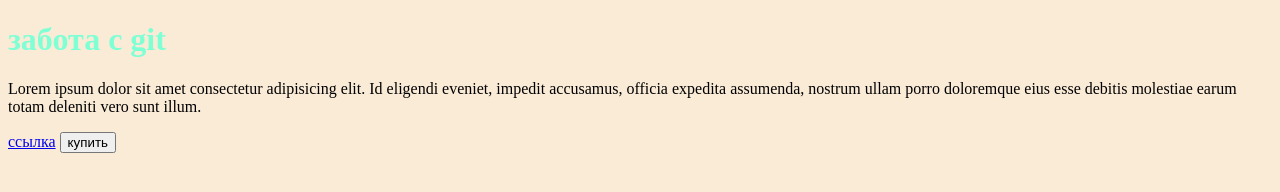
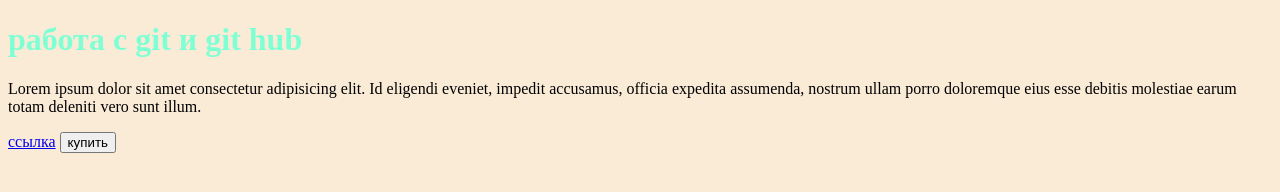
Before and after one commit to alenashmelts/test, a plain HTML site: page index.html in a window 1280 px wide. Drawn offline with Linux system fonts and the light colour scheme.

Commit message:
change h1

```diff
--- a/index.html
+++ b/index.html
@@ -10,7 +10,7 @@
 </head>
 
 <body>
-    <h1>забота с git</h1>
+    <h1>работа с git и git hub</h1>
     <p>Lorem ipsum dolor sit amet consectetur adipisicing elit. Id eligendi eveniet, impedit accusamus, officia expedita
         assumenda, nostrum ullam porro doloremque eius esse debitis molestiae earum totam deleniti vero sunt illum.</p>
         <a href="#">ссылка</a>
```
